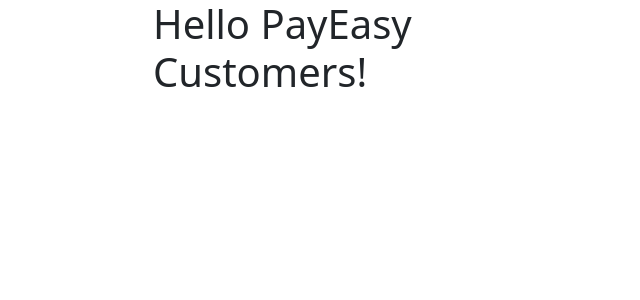
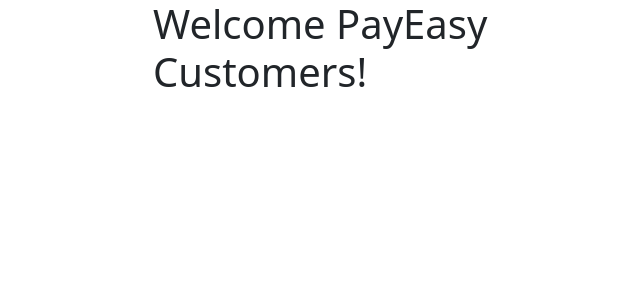
Before and after one commit to duokobia/payeazy, a React (Create React App) app: page / in a window 1280 px wide. Shown: the top 300 px of the page, without its empty margins (179-819 px from the left). Built offline with nearby package versions, Linux system fonts and the light colour scheme.

Commit message:
Create Staging branch

```diff
--- a/src/App.js
+++ b/src/App.js
@@ -2,7 +2,7 @@
   return (
     <div className="container-fluid">
       <div className="row">
-        <h1 className="col-4 offset-3">Hello PayEasy Customers!</h1>
+        <h1 className="col-4 offset-3">Welcome PayEasy Customers!</h1>
       </div>
     </div>
   );
```
